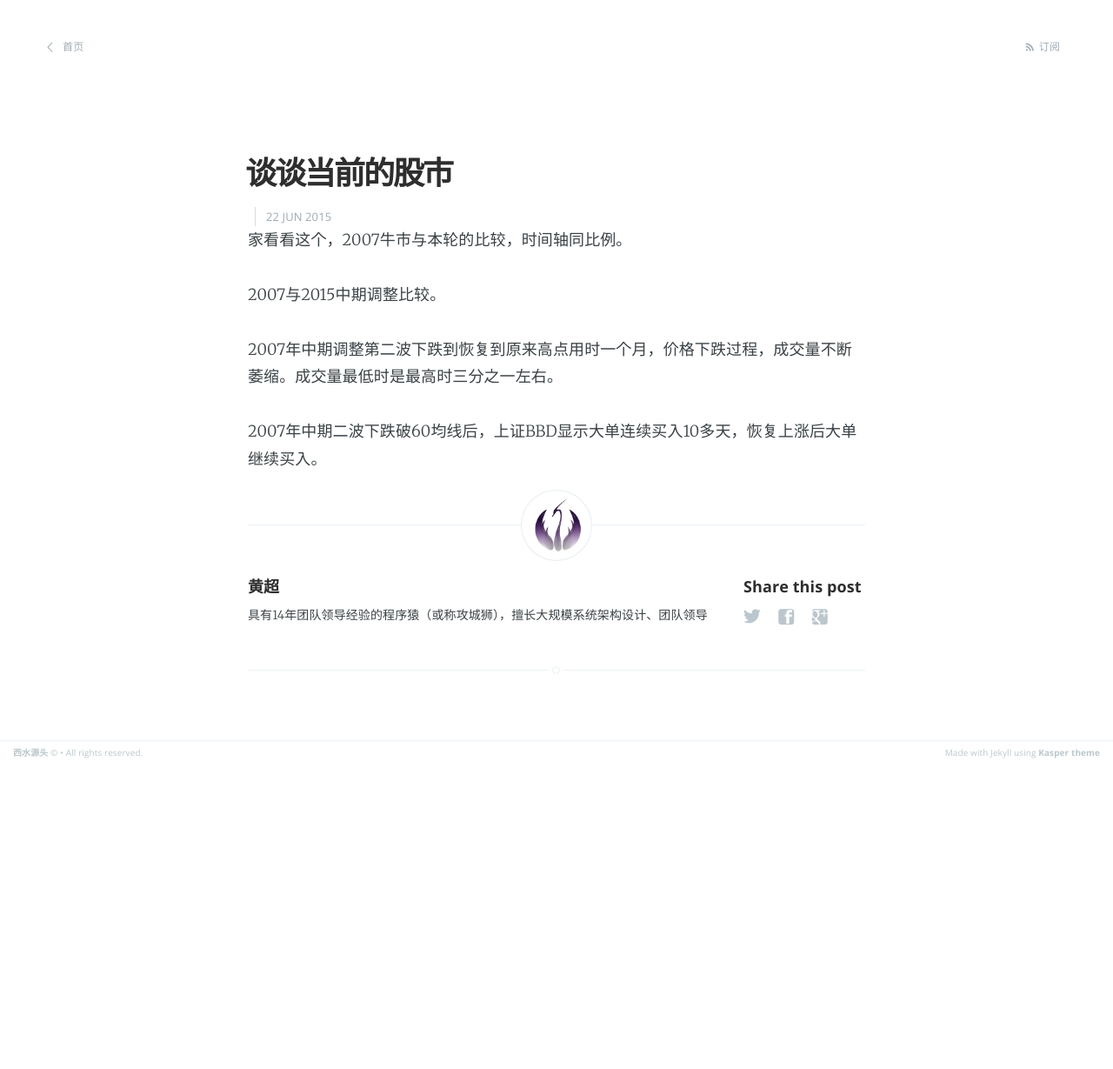
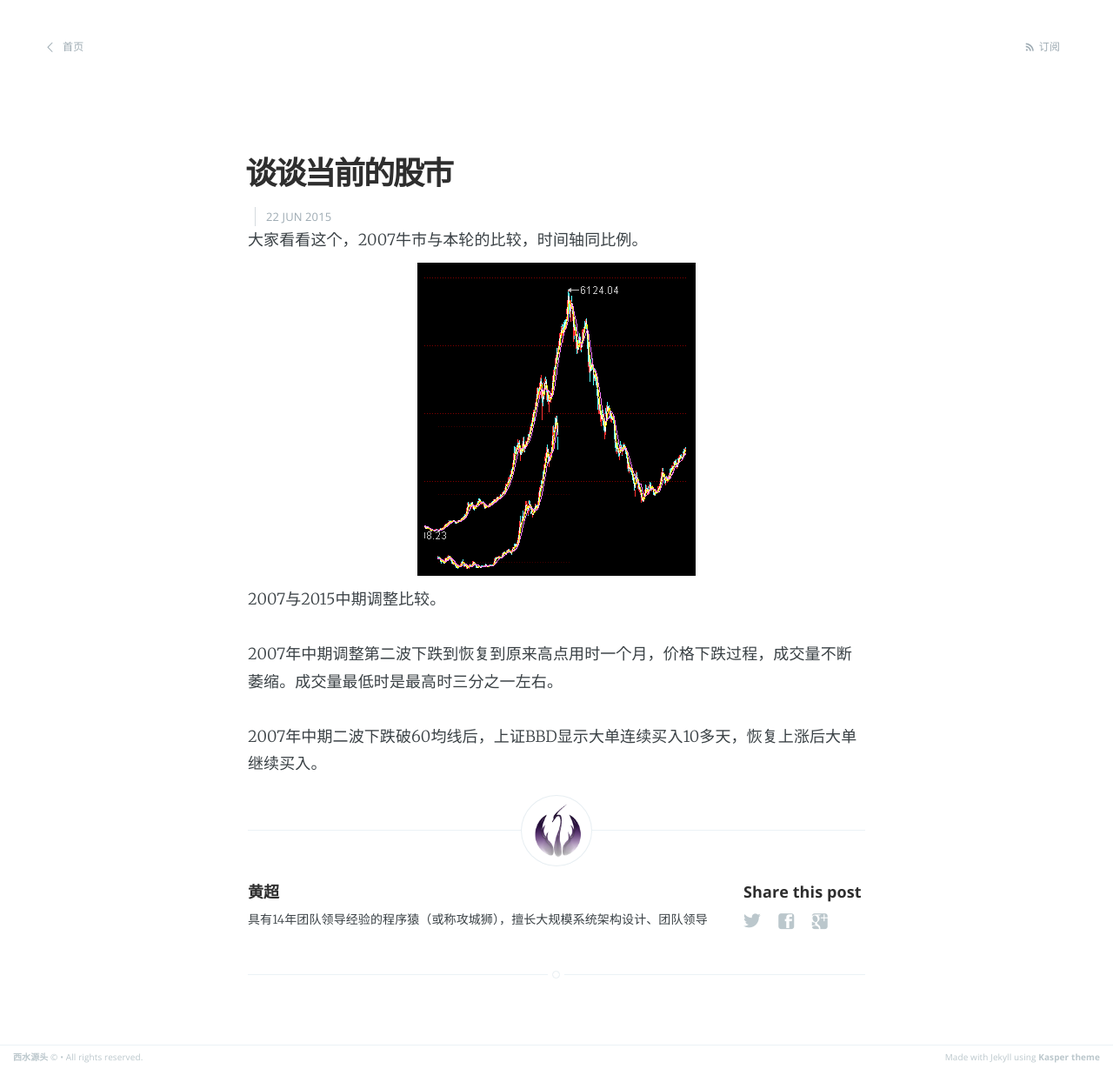
Before and after one commit to westsource/westsource.github.io, a Jekyll site: the page built from _posts/2015-06-22-talk-about-current-market.markdown, in a window 1280 px wide. Shown: the whole page at 87% size. Built offline with Jekyll 4.4.1, drawn with Linux system fonts in a browser that asks for light colours; Markdown is read by kramdown in place of the engine named in the settings; before the commit the page ends 900 px from its top, so only the background shows below that.

Commit message:
增加文章图片

```diff
--- a/_posts/2015-06-22-talk-about-current-market.markdown
+++ b/_posts/2015-06-22-talk-about-current-market.markdown
@@ -3,8 +3,8 @@ layout:  post
 title:  谈谈当前的股市
 date:  2015-06-22 16:18:00
 ---
-家看看这个，2007牛市与本轮的比较，时间轴同比例。
-
+大家看看这个，2007牛市与本轮的比较，时间轴同比例。
+![2007年与本轮时间轴同比例](/images/2007and2015.png)
 2007与2015中期调整比较。
 
 2007年中期调整第二波下跌到恢复到原来高点用时一个月，价格下跌过程，成交量不断萎缩。成交量最低时是最高时三分之一左右。
```
Also changed, not shown: images/2007and2015.png (added).
